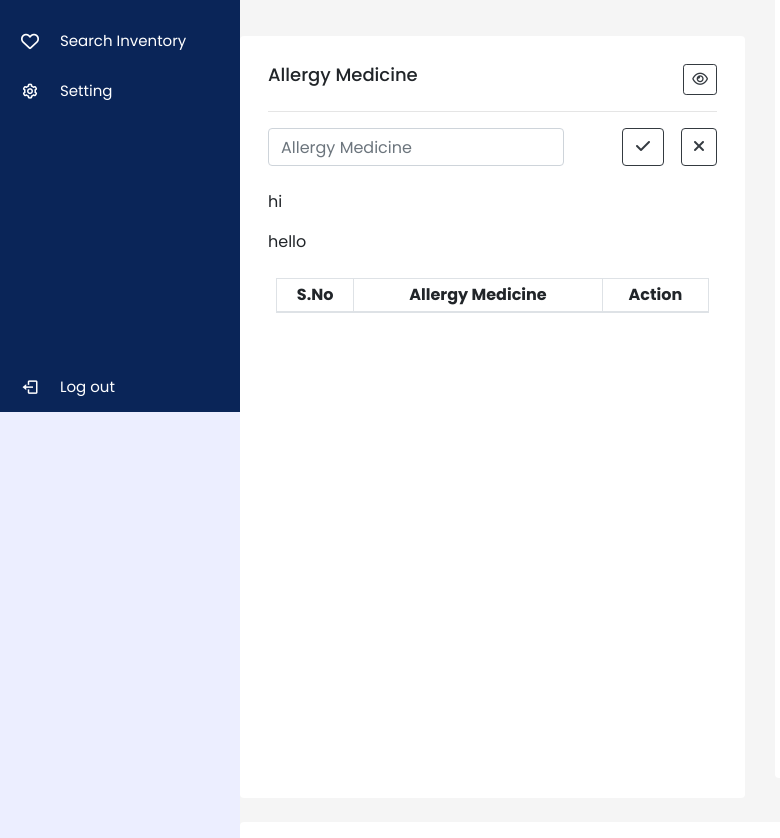
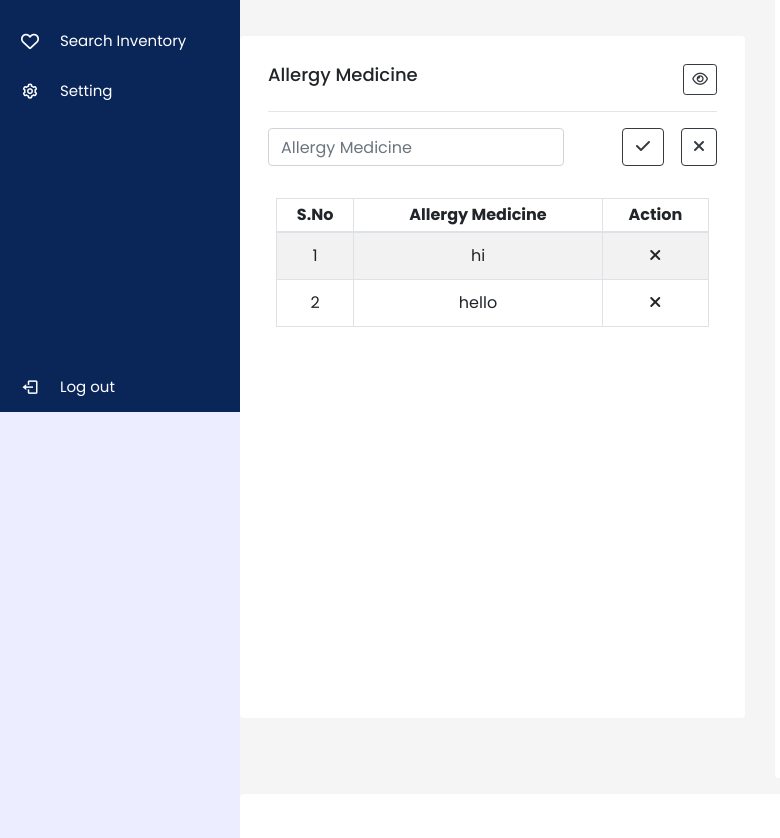
Before and after one commit to sarvancm/clinic, a Django app: page /doctor_vie/2/ in a window 1280 px wide. Shown: the part 524-1362 px from the top of the page, without its empty margins (0-780 px from the left). Run offline with Django 4.2, Linux system fonts and the light colour scheme; data comes from the database, SQL or seed files in the repository; both versions use the stored data as it was after the commit; lists and menus that the app fills with data are empty.

Commit message:
template changes

```diff
--- a/management/templates/management/doctor_vie.html
+++ b/management/templates/management/doctor_vie.html
@@ -79,9 +79,7 @@
                                                 </div>
                                             </div>
                                         </form><br>
-                                        {% for i in return_allergy %}
-                                        <p>{{i}}</p>
-                                        {% endfor %}
+
                                         <div class="table-responsive p-2 height_card">
                                             <table id="allergy-medicine-table" class="table table-bordered table-striped text-center"
                                                 style="width:100%">
@@ -93,7 +91,23 @@
                                                     </tr>
                                                 </thead>
                                                 <tbody id="allergy-table">
-
+                                                    {% for i in return_allergy %}
+                                                    <tr>
+                                                        <td>{{forloop.counter}}</td>
+                                                        <td>{{i}}</td>
+                                                        <td><button type="button" class="btn" id="allergy-delete" onclick="allergyDelete(this);"><i class="fa-solid fa-xmark"></i></button></td>
+                                                    </tr>
+                                                    {% endfor %}
+                                                    {% comment %} <tr>
+                                                        <td>bfhfk</td>
+                                                        <td>bfhfk</td>
+                                                        <td><button type="button" class="btn" id="allergy-delete" onclick="allergyDelete(this);"><i class="fa-solid fa-xmark"></i></button></td>
+                                                    </tr>
+                                                    <tr>
+                                                        <td>bfhfk</td>
+                                                        <td>bfhfk</td>
+                                                        <td><button type="button" class="btn" id="allergy-delete" onclick="allergyDelete(this);"><i class="fa-solid fa-xmark"></i></button></td>
+                                                    </tr> {% endcomment %}
                                                 </tbody>
                                             </table>
                                         </div>
```
Also changed, not shown: db.sqlite3.
